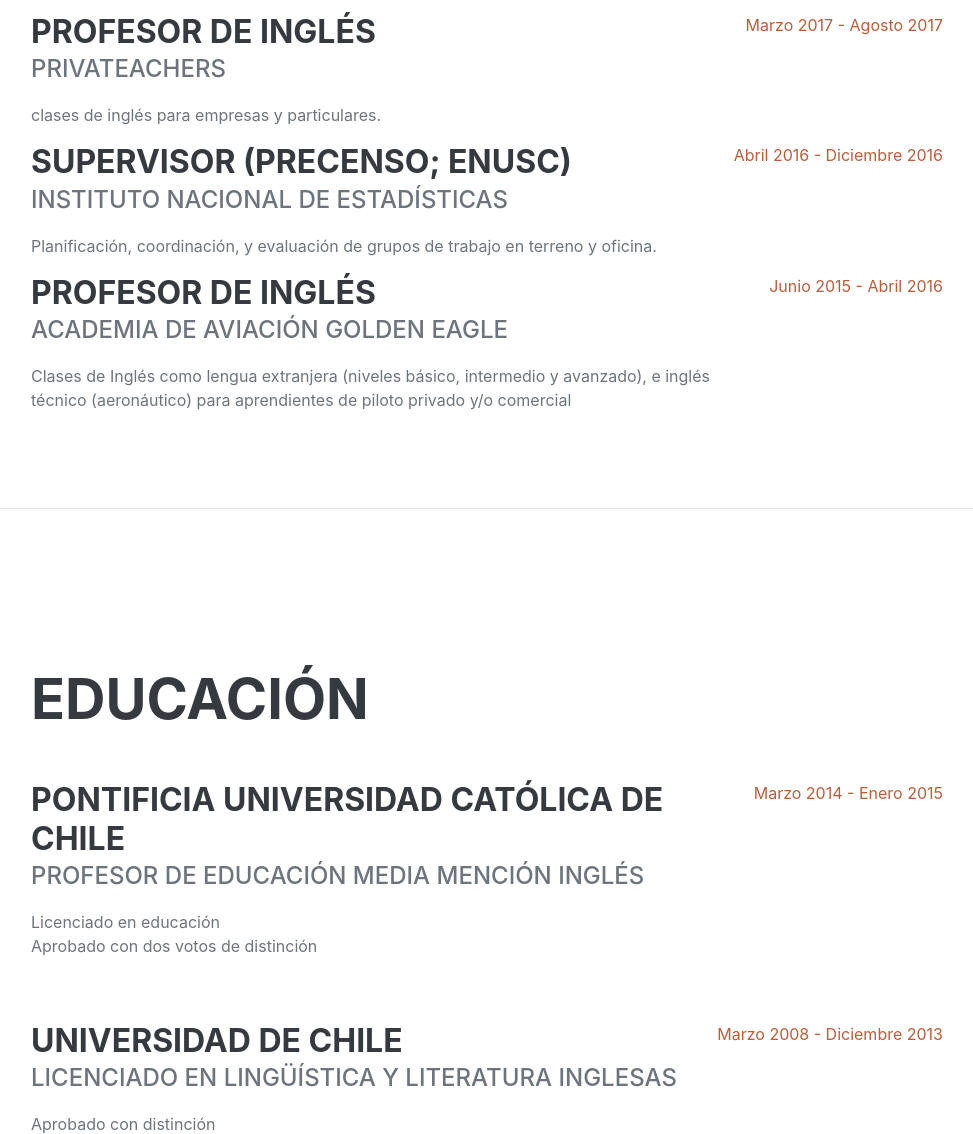
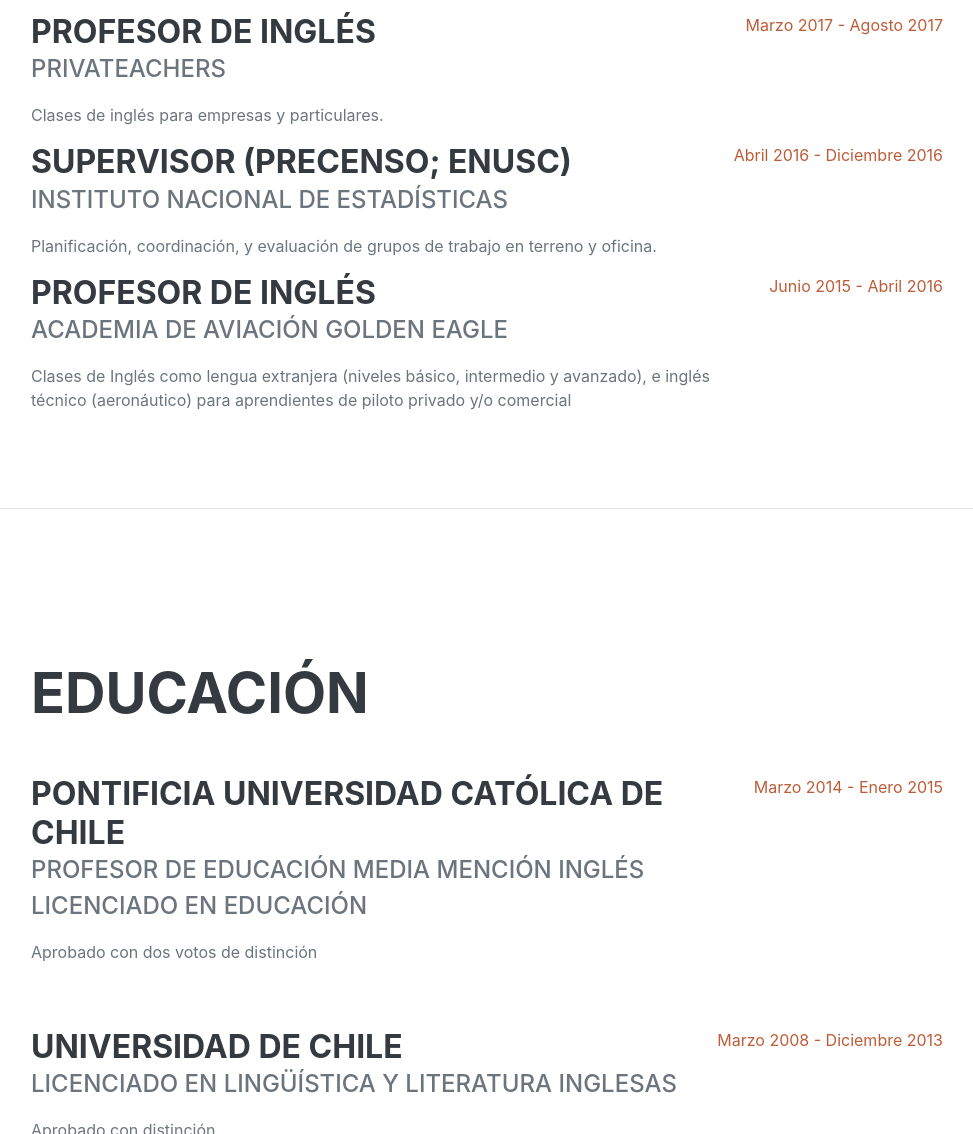
Before and after one commit to Pablo-OrtegaP/Pablo-OrtegaP.github.io, a plain HTML site: page index.html in a window 1280 px wide. Shown: the part 2387-3521 px from the top of the page, without its empty margins (289-1262 px from the left). Drawn offline with nearby package versions, Linux system fonts and the light colour scheme; a web font is replaced by a local one.

Commit message:
Update index.html

```diff
--- a/index.html
+++ b/index.html
@@ -112,7 +112,7 @@
                         <div class="flex-grow-1">
                             <h3 class="mb-0">Profesor de inglés</h3>
                             <div class="subheading mb-3">PrivaTeachers</div>
-                            <p>clases de inglés para empresas y particulares.</p>
+                            <p>Clases de inglés para empresas y particulares.</p>
                         </div>
                         <div class="flex-shrink-0"><span class="text-primary">Marzo 2017 - Agosto 2017</span></div>
                     </div>
@@ -142,8 +142,7 @@
                     <div class="d-flex flex-column flex-md-row justify-content-between mb-5">
                         <div class="flex-grow-1">
                             <h3 class="mb-0">Pontificia Universidad Católica de Chile</h3>
-                            <div class="subheading mb-3">Profesor de educación media mención inglés </div>
-                            <div>Licenciado en educación</div>
+                            <div class="subheading mb-3">Profesor de educación media mención inglés </br>Licenciado en educación</div>
                             <p>Aprobado con dos votos de distinción</p>
                         </div>
                         <div class="flex-shrink-0"><span class="text-primary">Marzo 2014 - Enero 2015</span></div>
```
